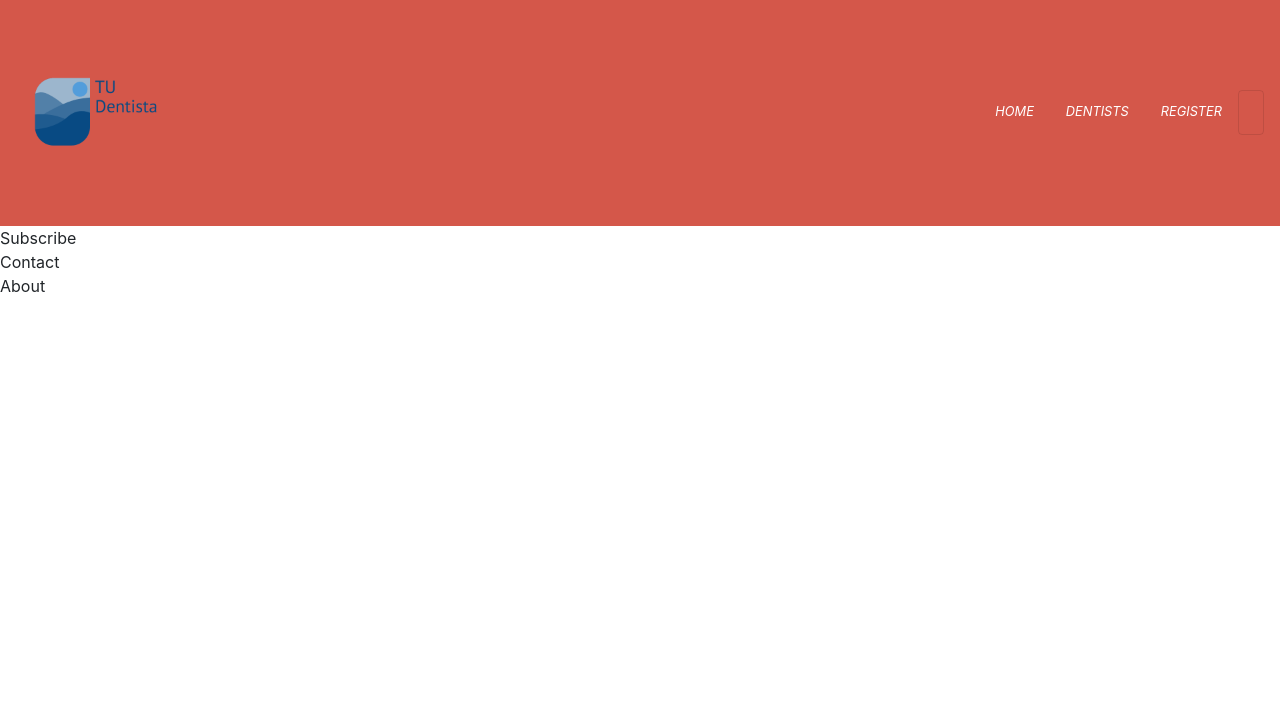
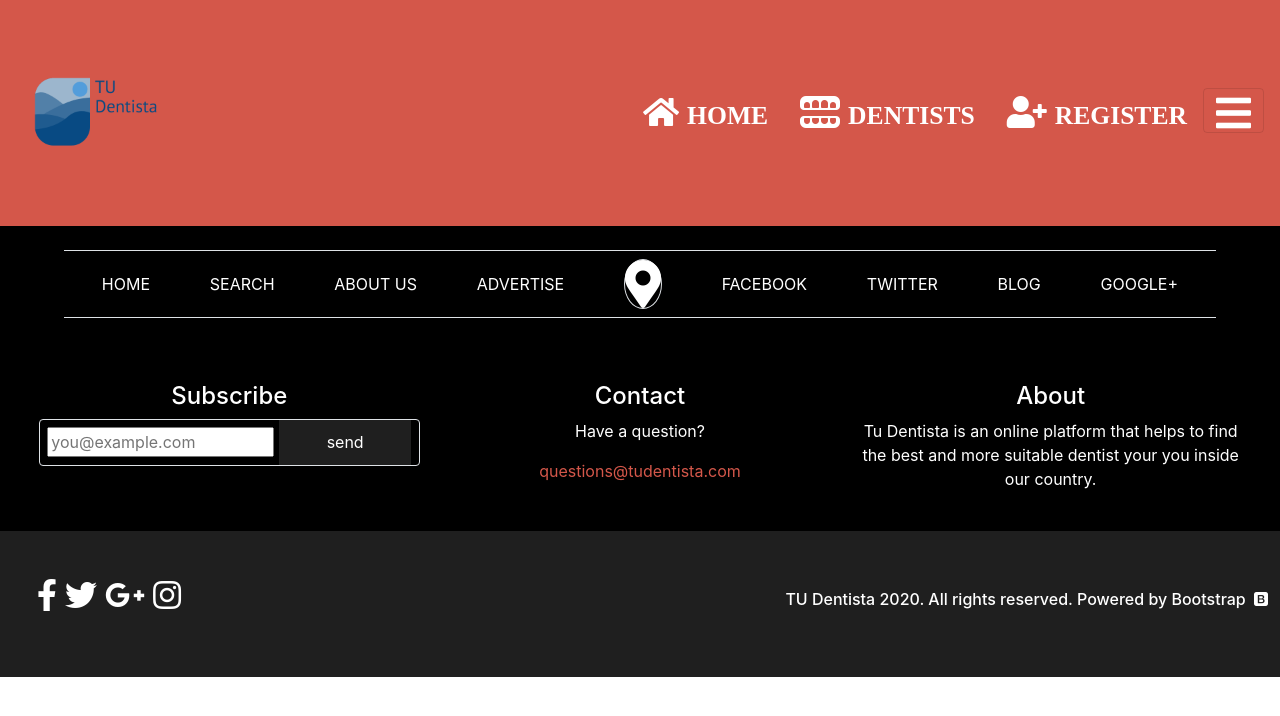
Before and after one commit to marcoshdezcam/TU-Dentista_HTML-Capstone, a plain HTML site: page results.html in a window 1280 px wide. Drawn offline with Linux system fonts and the light colour scheme.

Commit message:
Add new navigation & footer from index.html

```diff
--- a/results.html
+++ b/results.html
@@ -7,6 +7,7 @@
     <meta name="description" content="" />
     <meta name="author" content="Marcos Hernández Campos" />
     <link rel="stylesheet" type="text/css" href="css/custom.css" />
+    <link rel="stylesheet" type="text/css" href="fontawesome/all.min.css" />
   </head>
   <body>
     <div class="container-fluid p-0" id="wrapper-all">
@@ -78,18 +79,69 @@
         </ul>
       </nav>
       <main class=""></main>
-      <footer class="d-none d-md-block">
-        <section id="footer--links">
+      <footer class="d-none d-md-block bg-black text-white">
+        <section class="py-4" id="footer--links">
           <h6 class="d-none">Internal links</h6>
+          <ul
+            class="row w-90 d-flex justify-content-around p-2 border-top border-bottom mx-auto text-uppercase"
+          >
+            <li class="align-self-center">Home</li>
+            <li class="align-self-center">Search</li>
+            <li class="align-self-center">About us</li>
+            <li class="align-self-center">Advertise</li>
+            <li>
+              <i class="fas fa-map-marker-alt fa-3x rounded-circle border"></i>
+            </li>
+            <li class="align-self-center">Facebook</li>
+            <li class="align-self-center">Twitter</li>
+            <li class="align-self-center">Blog</li>
+            <li class="align-self-center">Google+</li>
+          </ul>
         </section>
-        <section id="subscribe-contact-about">
+        <section class="row py-4 px-4 mx-auto" id="subscribe-contact-about">
           <h6 class="d-none">Subscribe, Contact & About</h6>
-          <div>Subscribe</div>
-          <div>Contact</div>
-          <div>About</div>
+          <div class="col-4 text-center">
+            <h4 class="">Subscribe</h4>
+            <form class="bg-black border rounded p-0">
+              <label class="d-none">Email</label>
+              <input
+                class="w-60 m-0"
+                type="text"
+                placeholder="you@example.com"
+              />
+              <button class="w-35 m-0 bg-footer--gray text-white border-0">
+                send
+              </button>
+            </form>
+          </div>
+          <div class="col-4 text-center">
+            <h4 class="">Contact</h4>
+            <p>Have a question?</p>
+            <a href="">questions@tudentista.com</a>
+          </div>
+          <div class="col-4 text-center">
+            <h4 class="">About</h4>
+            <p>
+              Tu Dentista is an online platform that helps to find the best and
+              more suitable dentist your you inside our country.
+            </p>
+          </div>
         </section>
-        <section>
+        <section
+          class="bg-footer--gray d-flex justify-content-between align-items-center py-5 px-2"
+          id="social-and-copyright"
+        >
           <h6 class="d-none">Social links and legend</h6>
+          <ul class="row">
+            <li><i class="mx-1 fab fa-facebook-f fa-2x"></i></li>
+            <li><i class="mx-1 fab fa-twitter fa-2x"></i></li>
+            <li><i class="mx-1 fab fa-google-plus-g fa-2x"></i></li>
+            <li><i class="mx-1 fab fa-instagram fa-2x"></i></li>
+          </ul>
+          <h6 class="">
+            TU Dentista 2020. All rights reserved. Powered by Bootstrap
+            <i class="mx-1 fab fa-bootstrap"></i>
+          </h6>
         </section>
       </footer>
     </div>
```
Also changed, not shown: profile.html (+1 -0 lines), register.html (+1 -0 lines).
